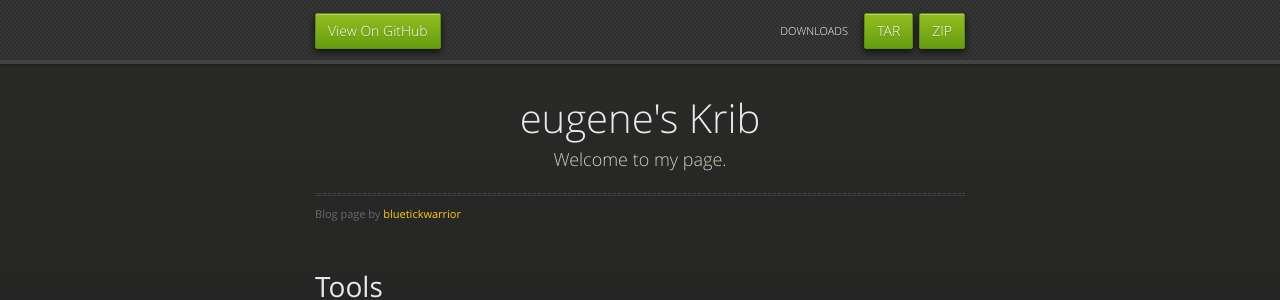
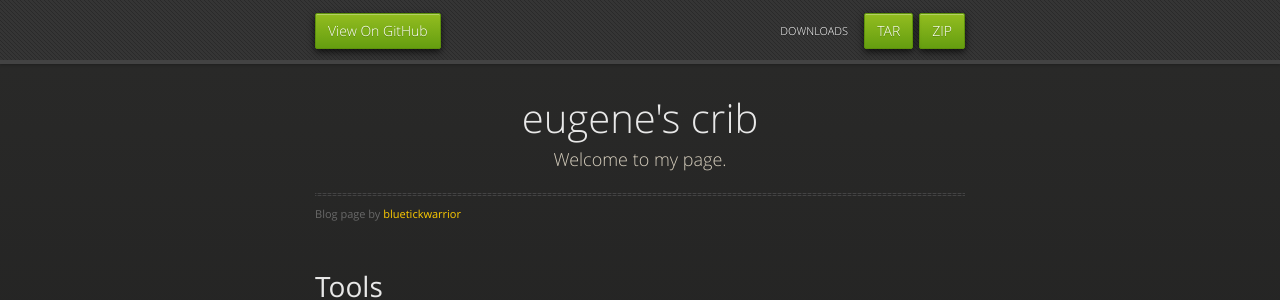
Before and after one commit to bluetickwarrior/bluetickwarrior.github.io, a Jekyll site: the page built from index.md, in a window 1280 px wide and 900 px high. Shown: the top 300 px of the window. Built offline with Jekyll 4.4.1, drawn with Linux system fonts in a browser that asks for light colours; our own code applies the rules of GitHub Pages for plain Markdown files.

Commit message:
Update _config.yml

```diff
--- a/_config.yml
+++ b/_config.yml
@@ -1,4 +1,4 @@
-title: eugene's Krib
+title: eugene's crib
 description: Welcome to my page.
 show_downloads: true
 google_analytics:
```
